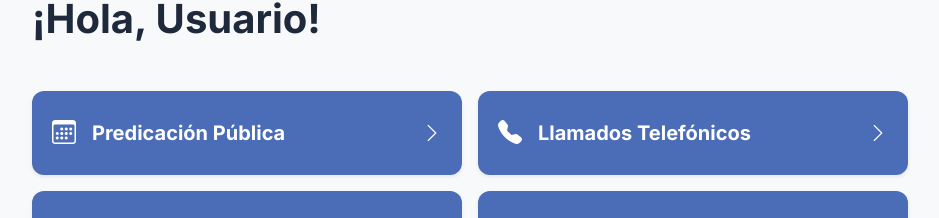
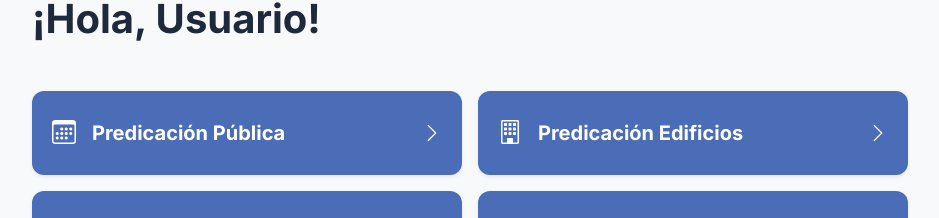
Before and after one commit to lulojrz/numeros-interface, a React (Vite) app: page / in a window 1280 px wide. Shown: the part 275-493 px from the top of the page, without its empty margins (170-1109 px from the left). Built offline with nearby package versions, Linux system fonts and the light colour scheme; no server answers; sample sign-in values are in the browser's storage.

Commit message:
feat: add Predicacion Edificios page and button in Home dashboard

```diff
--- a/src/App.jsx
+++ b/src/App.jsx
@@ -15,6 +15,7 @@ const AdminUsuarios = lazy(() => import('./Pages/AdminUsuarios'))
 const CambiarContrasena = lazy(() => import('./Pages/CambiarContrasena'))
 const Experiencias = lazy(() => import('./Pages/Experiencias'))
 const PredicacionPublica = lazy(() => import('./Pages/PredicacionPublica'))
+const PredicacionEdificios = lazy(() => import('./Pages/PredicacionEdificios'))
 
 function App() {
   const { numero, numeros, error, loading, setNumero, isAuthenticated } = useContext(NumerosContext)
@@ -62,6 +63,10 @@ function App() {
           <Route path='/predicacion' element={
             <RutasProtegidas isAuthenticated={isAuthenticated}><PredicacionPublica /></RutasProtegidas>
           } />
+
+          <Route path='/edificios' element={
+            <RutasProtegidas isAuthenticated={isAuthenticated}><PredicacionEdificios /></RutasProtegidas>
+          } />
         </Routes>
       </Suspense>
     </>
--- a/src/Pages/Home.jsx
+++ b/src/Pages/Home.jsx
@@ -55,6 +55,23 @@ const Home = () => {
                             <div className="d-flex align-items-center fw-bold fs-5">
                                 <i className="bi bi-calendar3 me-3 fs-4"></i>
                                 Predicación Pública
+                            </div>
+                            <i className="bi bi-chevron-right fs-5 fw-bold"></i>
+                        </Link>
+                    </div>
+
+                    {/* Botón Predicación Edificios */}
+                    <div className="col-12 col-md-6">
+                        <Link
+                            to="/edificios"
+                            className="btn w-100 text-start shadow-sm d-flex justify-content-between align-items-center text-decoration-none"
+                            style={{ backgroundColor: '#4b6cb7', color: 'white', borderRadius: '12px', padding: '24px 20px', border: 'none', transition: 'transform 0.2s' }}
+                            onMouseOver={e => e.currentTarget.style.transform = 'scale(1.02)'}
+                            onMouseOut={e => e.currentTarget.style.transform = 'scale(1)'}
+                        >
+                            <div className="d-flex align-items-center fw-bold fs-5">
+                                <i className="bi bi-building me-3 fs-4"></i>
+                                Predicación Edificios
                             </div>
                             <i className="bi bi-chevron-right fs-5 fw-bold"></i>
                         </Link>
--- /dev/null
+++ b/src/Pages/PredicacionEdificios.jsx
@@ -0,0 +1,21 @@
+import React from 'react';
+import Header from '../Components/Header';
+
+const PredicacionEdificios = () => {
+    return (
+        <>
+            <Header />
+            <main className="min-vh-100 bg-body-tertiary pb-5">
+                <div className="container py-5 text-center">
+                    <h1 className="fw-bold text-primary mb-4">
+                        <i className="bi bi-building me-3"></i>
+                        Predicación Edificios
+                    </h1>
+                    <p className="text-muted">Próximamente...</p>
+                </div>
+            </main>
+        </>
+    );
+};
+
+export default PredicacionEdificios;
```
